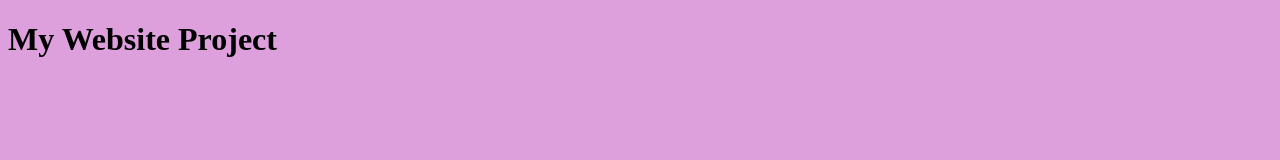
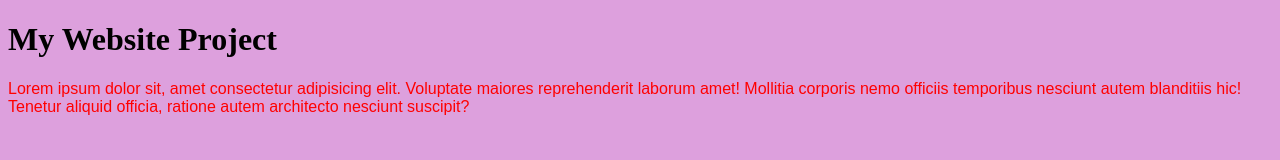
Before and after one commit to SujayAcharya/myWeb, a plain HTML site: page index.html in a window 1280 px wide. Drawn offline with Linux system fonts and the light colour scheme.

Commit message:
added paragraph and css changes

```diff
--- a/css/style.css
+++ b/css/style.css
@@ -2,3 +2,8 @@ body
 {
 background-color: plum;
 }
+
+p{
+    color: red;
+    font-family: Arial, Helvetica, sans-serif;
+}
--- a/index.html
+++ b/index.html
@@ -9,5 +9,7 @@
 </head>
 <body>
     <h1>My Website Project</h1>
+    <p>Lorem ipsum dolor sit, amet consectetur adipisicing elit. Voluptate maiores reprehenderit laborum amet! Mollitia corporis nemo
+         officiis temporibus nesciunt autem blanditiis hic! Tenetur aliquid officia, ratione autem architecto nesciunt suscipit?</p>
 </body>
 </html>
```
